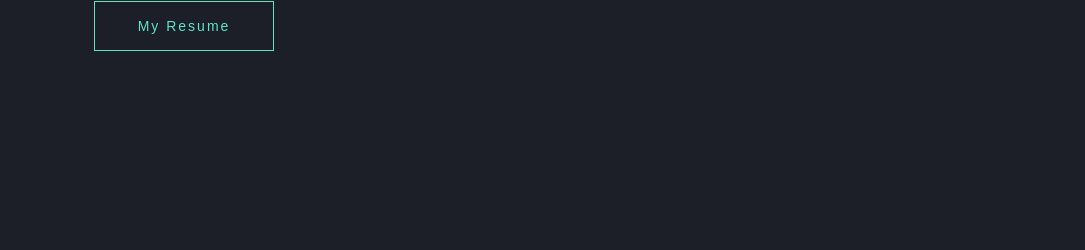
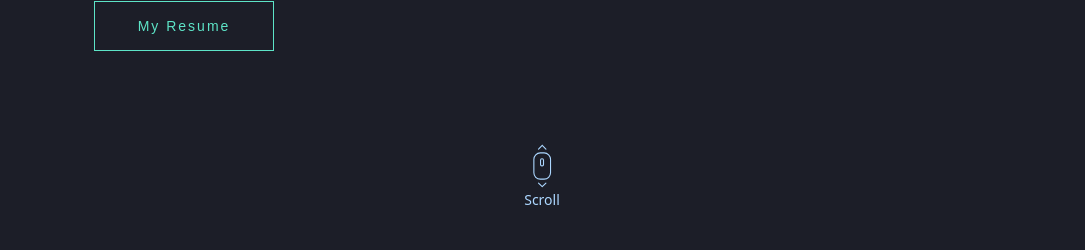
Before and after one commit to myatminag/myatminaung.v1, a Next.js app: page / in a window 1280 px wide. Shown: the part 550-800 px from the top of the page, without its empty margins (98-1183 px from the left). Built offline with nearby package versions, Linux system fonts and the light colour scheme.

Commit message:
add: scroll icon animation

```diff
--- a/app/page.jsx
+++ b/app/page.jsx
@@ -23,7 +23,7 @@ const Home = () => {
             <Header aboutRef={aboutRef} expRef={expRef} contactRef={contactRef} projectRef={projectRef} />
             {/* <BottomNav aboutRef={aboutRef} expRef={expRef} contactRef={contactRef} projectRef={projectRef} /> */}
             <main className="px-4 lg:px-0">
-                <HeroSection />
+                <HeroSection aboutRef={aboutRef} />
                 <AboutSection aboutRef={aboutRef} />
                 {/* <ExpSection expRef={expRef} /> */}
                 {/* <ProjectSection projectRef={projectRef} /> */}
--- a/components/HeroSection.jsx
+++ b/components/HeroSection.jsx
@@ -1,16 +1,38 @@
 "use client";
 
 import { useRouter } from "next/navigation";
+import { motion } from "framer-motion";
 
 import ResumeIcon from "./icons/ResumeIcon";
 import AnimationLottie from "@/lib/animation";
+import MouseIcon from "./icons/MouseIcon";
+import { handleScroll } from "@/utils/handleScroll";
 
-const HeroSection = ({ homeRef }) => {
+const HeroSection = ({ homeRef, aboutRef }) => {
 
     const router = useRouter();
 
     return (
-        <section ref={homeRef} className="lg:pb-0 lg:px-[15%]">
+        <section ref={homeRef} className="lg:pb-0 lg:px-[15%] relative">
+            <div className="lg:absolute lg:bottom-8 lg:left-[50%] lg:translate-x-[-50%]">
+                <motion.div
+                    onClick={() => handleScroll(aboutRef)}
+                    className="lg:flex lg:flex-col lg:items-center lg:gap-y-0"
+                    transition={{
+                        duration: 1.5,
+                        repeat: Infinity,
+                        repeatType: "reverse",
+                    }}
+                    initial={{ y: "16px" }}
+                    animate={{ y: "-16px" }}
+                    exit={{ y: "16px" }}
+                >
+                    <MouseIcon />
+                    <p className="text-[#acd7ff] text-sm">
+                        Scroll
+                    </p>
+                </motion.div>
+            </div>
             <div className="max-w-[1240px] min-h-[90vh] lg:mx-auto lg:flex lg:justify-center lg:items-center">
                 <div className="w-[100%] lg:flex lg:items-center lg:justify-evenly">
                     <div className="block lg:hidden">
--- /dev/null
+++ b/components/icons/MouseIcon.js
@@ -0,0 +1,30 @@
+const MouseIcon = () => {
+    return (
+        <svg
+            xmlns="http://www.w3.org/2000/svg"
+            width="20"
+            height="81"
+            fill="none"
+            viewBox="0 0 36 20"
+        >
+            <path
+                stroke="#acd7ff"
+                strokeLinecap="round"
+                strokeLinejoin="round"
+                strokeMiterlimit="10"
+                strokeWidth="2"
+                d="M21.518 63.781h-7.036C8.167 63.781 3 58.615 3 52.3V28.042C3 21.727 8.167 16.56 14.482 16.56h7.036C27.833 16.56 33 21.727 33 28.042V52.3c0 6.315-5.167 11.481-11.482 11.481z"
+            ></path>
+            <path
+                stroke="#acd7ff"
+                strokeLinecap="round"
+                strokeLinejoin="round"
+                strokeMiterlimit="10"
+                strokeWidth="2"
+                d="M17.792 39.843h-.213A2.587 2.587 0 0115 37.263V29.58C15 28.161 16.16 27 17.58 27h.212c1.419 0 2.58 1.16 2.58 2.58v7.684c0 1.418-1.161 2.579-2.58 2.579zM24.698 70.79l-6.629 6.629M11.386 70.79l6.63 6.629M11.386 9.629L18.017 3M24.698 9.629L18.069 3"
+            ></path>
+        </svg>
+    );
+}
+
+export default MouseIcon;
--- /dev/null
+++ b/utils/handleScroll.js
@@ -0,0 +1,6 @@
+export const handleScroll = (sectionRef) => {
+    window.scrollTo({
+        top: sectionRef.current.offsetTop,
+        behavior: "smooth"
+    })
+};
```
